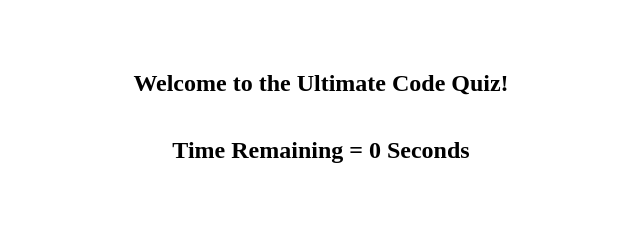
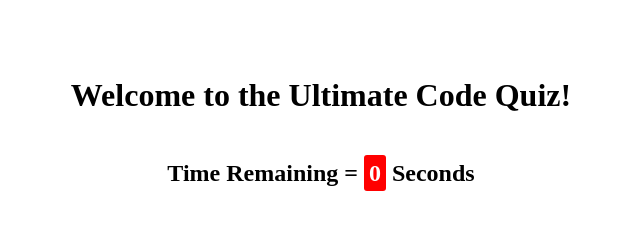
Before and after one commit to abdulhakeemdahir/Ultimate-Code-Quiz, a plain HTML site: page index.html in a window 1280 px wide. Shown: the whole page, without its empty margins (319-959 px from the left). Drawn offline with Linux system fonts and the light colour scheme; files whose address does not match are found by name.

Commit message:
setting up the css

```diff
--- a/Assets/css/style.css
+++ b/Assets/css/style.css
@@ -10,7 +10,19 @@ header {
   margin-top: 50px;
 }
 
-#welcome, #timer {
-    width: 100%;
-    text-align: center;
+h1 {
+  font-size: 2em;
 }
+
+#welcome,
+#timer {
+  width: 100%;
+  text-align: center;
+}
+
+#count {
+  background-color: red;
+  padding: 5px;
+  border-radius: 3px;
+  color: white;
+}
```
